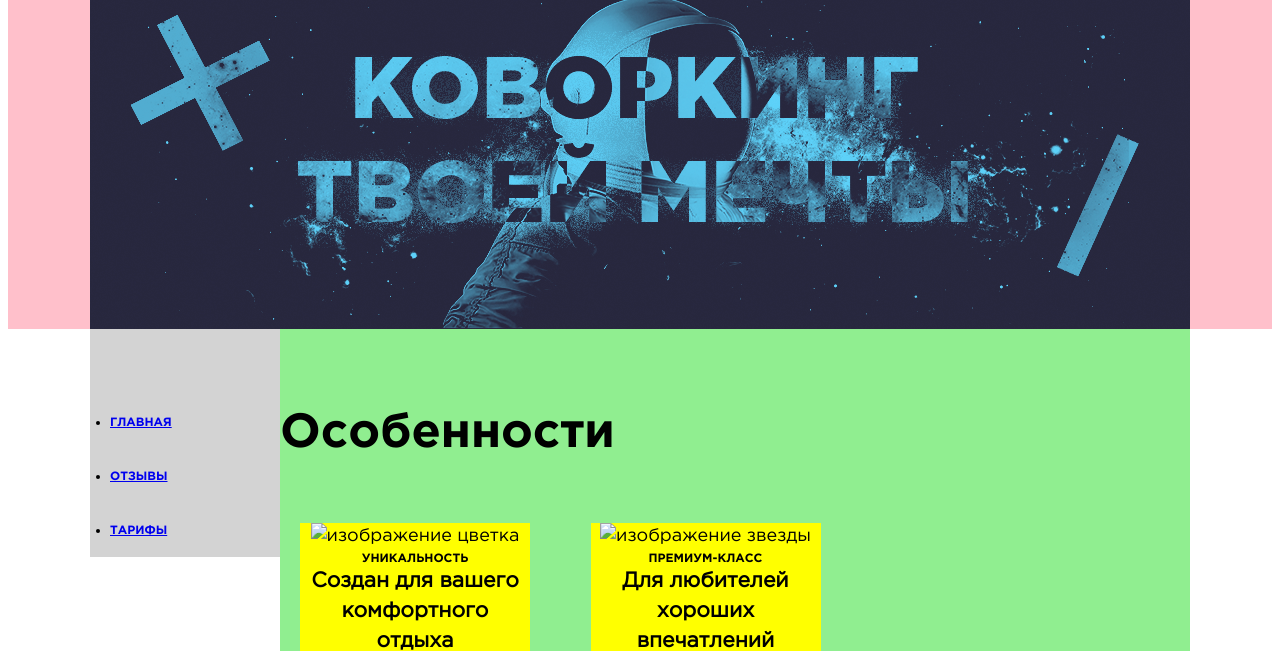
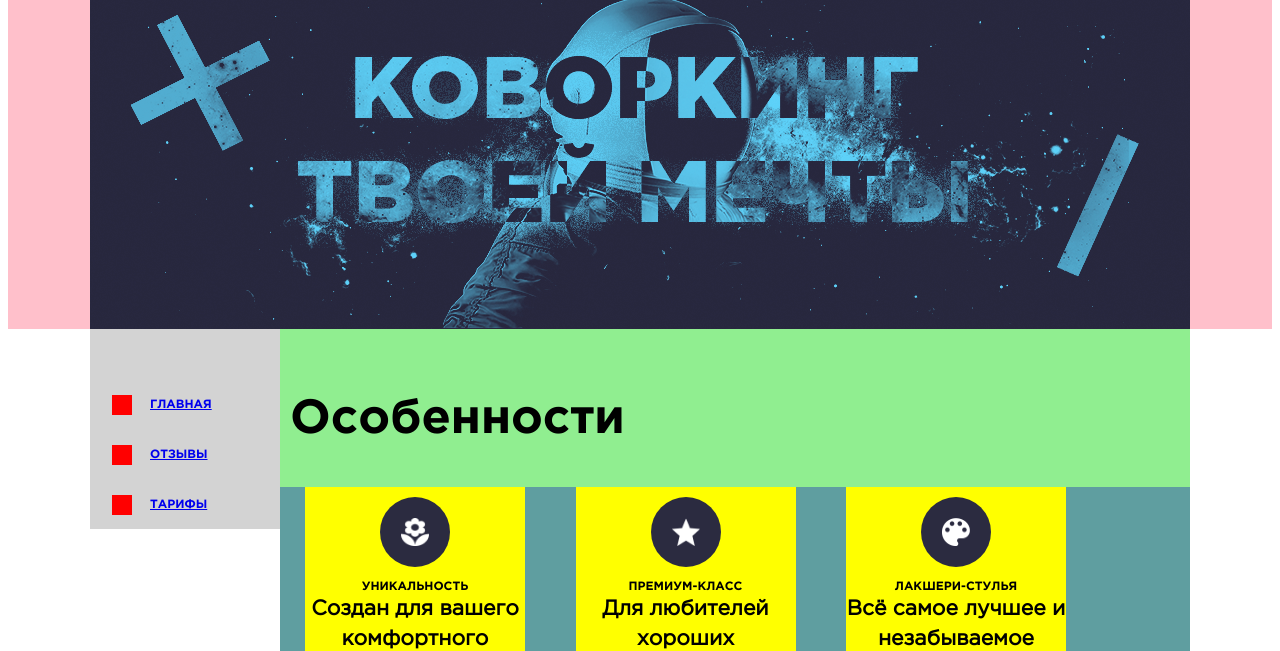
Before and after one commit to mikeymouzzer/coworking, a plain HTML site: page html/index.html in a window 1280 px wide. Shown: the part 113-764 px from the top of the page. Drawn offline with Linux system fonts and the light colour scheme.

Commit message:
added margins before menu and title

```diff
--- a/css/main.css
+++ b/css/main.css
@@ -145,7 +145,7 @@ position: relative;
     display: inline-block;
     vertical-align: top;
     letter-spacing: 0px;
-    padding-top: 66px;
+    /* padding-top: 66px; */
     /* font-family:'go' */
 }
 
@@ -157,13 +157,35 @@ position: relative;
         font-size: 12px;
         text-transform: uppercase;
         font-weight: 700;
-        line-height: 54px;
+        line-height: 50px;
     }
 
 .menu {
-    margin: 0px 0 0 20px; padding: 0;
+    margin: 50px 0 0 22px; padding: 0;
+    list-style: none;
+    }
+
+   .menu-item__link::before {
+    content: "";
+    width: 20px;
+    height: 20px;
+    display: inline-block;
+    background: red;
+    margin-right: 18px;
+    vertical-align: middle;
    }
 
+   .menu__item:first-child:hover .menu-item__link:before {
+background-image: url(/img/main_icon_hover.png);
+   }
+
+   .menu__item:nth-child(2):hover .menu-item__link:before {
+    background: url(/img/feed_icon_hover.png)
+}
+
+.menu__item:nth-child(3):hover .menu-item__link:before {
+    background: url(/img/wallet_icon_hover.png)
+}
 
 /* ------------------------------------- */
 .container__page {
@@ -180,14 +202,17 @@ position: relative;
     .features__title {
         font-family: 'gotham_probold', sans-serif;
         font-size: 48px;
+        margin-left: 10px;
+        margin-top: 52px;
     }
 
 .features-row {
     /* width: 100%; */
     letter-spacing: -4px;
-    margin-top: 60px;
-    margin-left: 20px;
-    margin-right: 150px;
+    margin-top: 38px;
+    /* margin-left: 20px; */
+    /* margin-right: 150px; */
+    background:cadetblue
 }
 
 .features-unit {
@@ -195,11 +220,13 @@ position: relative;
     font-family: 'gotham_proregular', sans-serif;
     display: inline-block;
     vertical-align: top;
-    width: 230px;
+    width: 220px;
     letter-spacing: 0px;
     background: yellow;
     text-align: center;
-    margin-right: 60px;
+    /* margin-right: 60px; */
+    margin-left: 25px;
+    margin-right: 25px;
 }
 
 .feautures-unit:nth-child(2), .feautures-unit:nth-child(3) {
@@ -213,6 +240,24 @@ position: relative;
     background: red;
     margin: default;
     padding: default;
+
+}
+
+.features-unit__img-box {
+    background-color:#2b2b40;
+    width: 70px; height: 70px;
+    border-radius: 50px;
+    margin: 10px auto;
+    position: relative;
+}
+
+.featuures-unit__img {
+    display: box;
+    width: 28px; height: 28px;
+    background-image: center center no-repeat contain ;
+    position: absolute;
+    margin: auto;
+    top: 0; left: 0; right: 0; bottom: 0;
 }
 
 .features-unit__title {
--- a/html/index.html
+++ b/html/index.html
@@ -55,7 +55,9 @@
                         <h1 class="features__title">Особенности</h1>
                         <div class="features-row">
                             <div class="features-unit">
-                                <img src="" alt="изображение цветка" class="featuures-unit__img">
+                                <div class="features-unit__img-box">
+                                    <img class="featuures-unit__img" src="/img/flower.png" alt="изображение цветка">
+                                </div>
                                 <h2 class="features-unit__title">Уникальность</h2>
                                 <h3 class="features-unit__subtitle">Создан для вашего комфортного отдыха</h3>
                                 <ul class="features-unit__list">
@@ -65,7 +67,9 @@
                                 </ul>
                             </div>
                             <div class="features-unit">
-                                <img src="" alt="изображение звезды" class="featuures-unit__img">
+                                <div class="features-unit__img-box">
+                                    <img class="featuures-unit__img" src="/img/mark-as-favorite-star.png" alt="изображение звезды">
+                                </div>
                                 <h2 class="features-unit__title">Премиум-класс</h2>
                                 <h3 class="features-unit__subtitle">Для любителей хороших впечатлений</h3>
                                 <ul class="features-unit__list">
@@ -75,7 +79,9 @@
                                 </ul>
                             </div>
                             <div class="features-unit">
-                                <img src="" alt="изображение палитры" class="featuures-unit__img">
+                                <div class="features-unit__img-box">
+                                    <img class="featuures-unit__img" src="/img/painter-palette.png" alt="изображение палитры">
+                                </div>
                                 <h2 class="features-unit__title">Лакшери-стулья</h2>
                                 <h3 class="features-unit__subtitle">Всё самое лучшее и незабываемое</h3>
                                 <ul class="features-unit__list">
```
Also changed, not shown: img/feed_icon_hover.png (added), img/flower.png (added), img/main_icon.png (added), img/main_icon_hover.png (added), img/mark-as-favorite-star.png (added), img/painter-palette.png (added), img/wallet_icon_hover.png (added).
